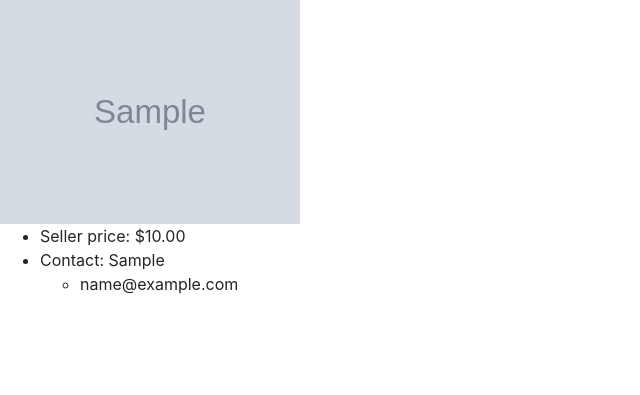
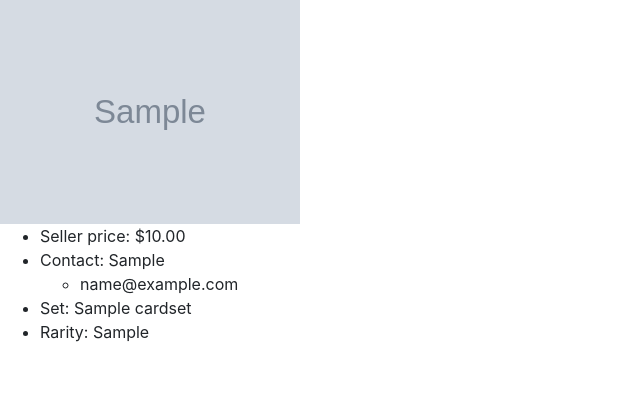
Before and after one commit to ginalamp/TCGPlayer, a Django app: page /cards/cardlisting/1 in a window 1280 px wide. Shown: the part 161-556 px from the top of the page, without its empty margins (0-640 px from the left). Run offline with Django 3.2, Linux system fonts and the light colour scheme; tables that the repository leaves empty hold one stand-in row (values such as "Sample post"); grey boxes marked "Sample" are stand-in pictures; some libraries are stand-ins or nearby versions.

Commit message:
Add set and rarity

```diff
--- a/src/tcgplaya/templates/tcgplaya/cardlisting.html
+++ b/src/tcgplaya/templates/tcgplaya/cardlisting.html
@@ -15,6 +15,8 @@
             <ul>
                 <li>{{ listing.seller.user.email }}
             </ul>
+        <li>Set: {{ listing.card.cardset.set_name}}
+        <li>Rarity: {{ listing.card.rarity }}
     </ul>
 </div>
 {% endblock %}
```
